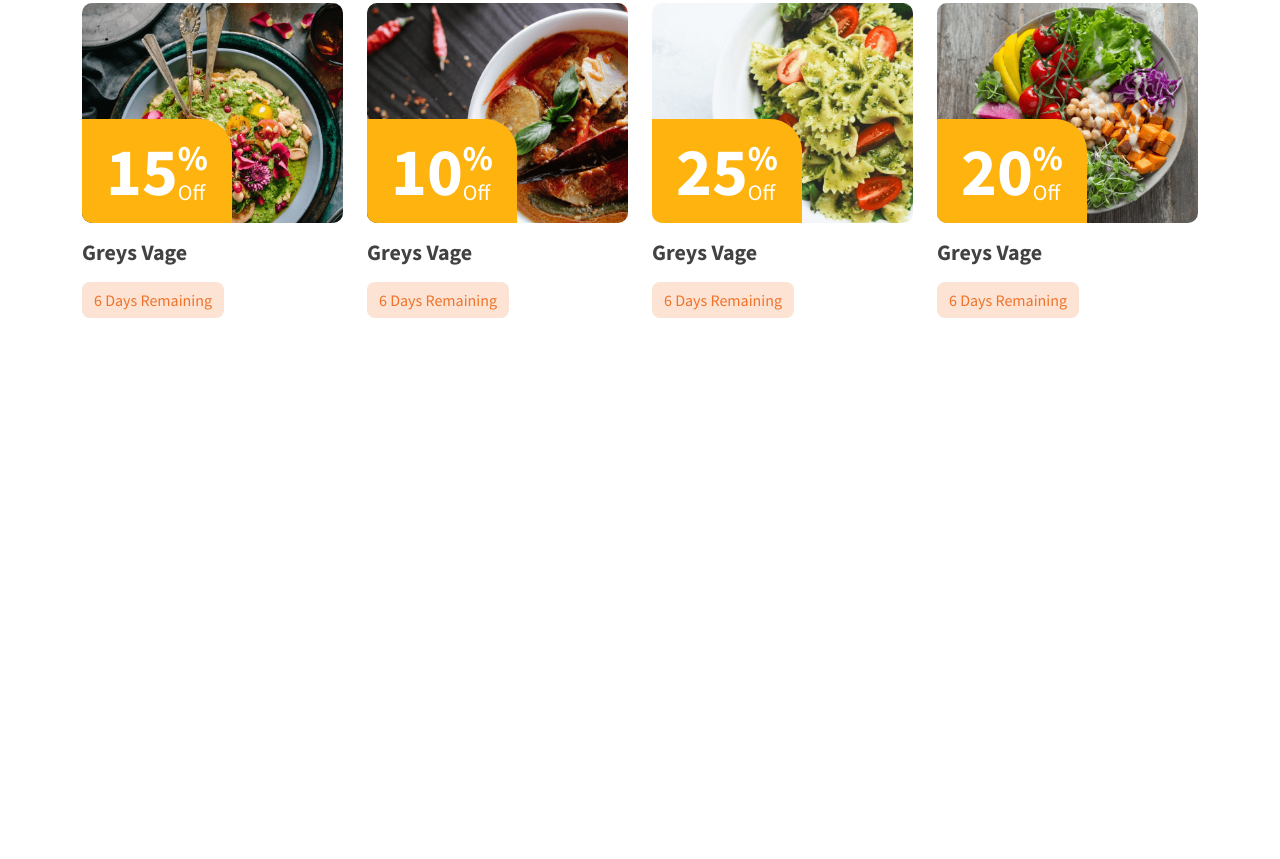
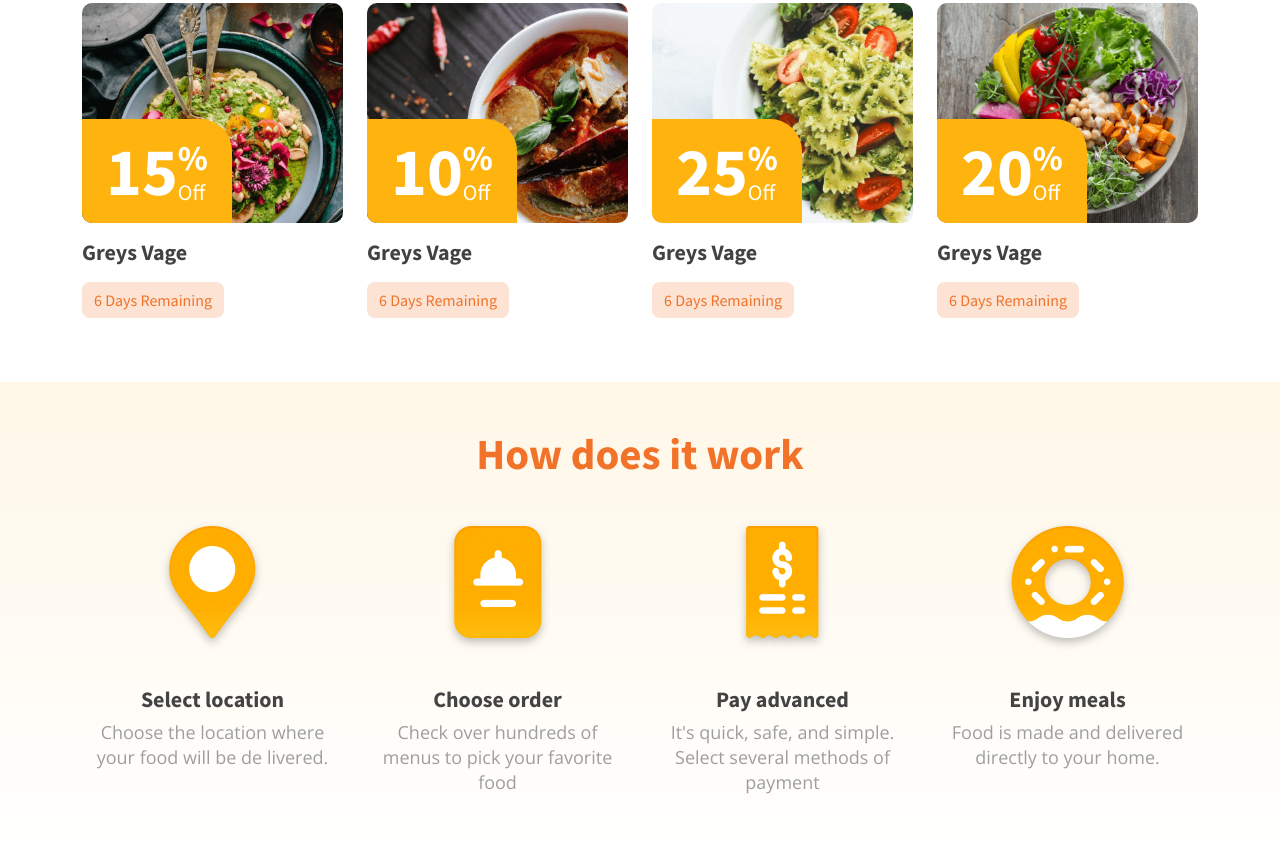
Before and after one commit to rray524/food-wagon, a plain HTML site: page index.html in a window 1280 px wide. Shown: the part 720-1579 px from the top of the page. Before the commit the page ends 1102 px from the top, so only its background shows below. Drawn offline with nearby package versions, Linux system fonts and the light colour scheme.

Commit message:
4th commit done

```diff
--- a/index.html
+++ b/index.html
@@ -228,6 +228,43 @@
     <!-- Food available End -->
 
     <!-- System instructions start -->
+    <section class="system-instructions py-5">
+        <div class="container">
+            <h2 class="sys-instruc-title text-center mb-5">
+                How does it work
+            </h2>
+            <div class="row">
+                <div class="col-6 col-md-4 col-lg-3">
+                    <div class="service-box text-center">
+                        <img src="img/gallery/location.png" alt="">
+                        <h3 class="service-title mt-5">Select location</h3>
+                        <p class="service-info">Choose the location where your food will be de livered.</p>
+                    </div>
+                </div>
+                <div class="col-6 col-md-4 col-lg-3">
+                    <div class="service-box text-center">
+                        <img src="img/gallery/order.png" alt="">
+                        <h3 class="service-title mt-5">Choose order</h3>
+                        <p class="service-info">Check over hundreds of menus to pick your favorite food</p>
+                    </div>
+                </div>
+                <div class="col-6 col-md-4 col-lg-3">
+                    <div class="service-box text-center">
+                        <img src="img/gallery/pay.png" alt="">
+                        <h3 class="service-title mt-5">Pay advanced</h3>
+                        <p class="service-info">It's quick, safe, and simple. Select several methods of payment</p>
+                    </div>
+                </div>
+                <div class="col-6 col-md-4 col-lg-3">
+                    <div class="service-box text-center">
+                        <img src="img/gallery/meals.png" alt="">
+                        <h3 class="service-title mt-5">Enjoy meals</h3>
+                        <p class="service-info">Food is made and delivered directly to your home.</p>
+                    </div>
+                </div>
+            </div>
+        </div>
+    </section>
     <!-- System instructions End -->
 
     <!-- Popular items start -->
--- a/style.css
+++ b/style.css
@@ -272,6 +272,33 @@ h5.card-title.f-ab-title {
     margin: 0;
 }
 /* FOOD ORDER INSTRUCTIONS CSS */
+section.system-instructions.py-5 {
+    background: linear-gradient(
+180deg
+, rgba(255, 206, 103, 0.22) -42.47%, rgba(253, 237, 202, 0) 100%);
+}
+.service-box img {
+    filter: drop-shadow(0px 4px 4px rgba(0, 0, 0, 0.25));
+}
+h2.sys-instruc-title {
+    color: #F17228;
+    font-size: var(--h2-normal-fs);
+    line-height: var(--h2-normal-lh);
+    font-weight: 700;
+}
+h3.service-title {
+    font-size: 22px;
+    line-height: 26px;
+    font-weight: 700;
+    color: #434343;
+}
+p.service-info {
+    font-family: var(--secondary-font);
+    font-size: 18px;
+    line-height: 25px;
+    font-weight: 400;
+    color: #9E9E9E;
+}
 
 /* ===========================================
 Mobile Responsive
```
